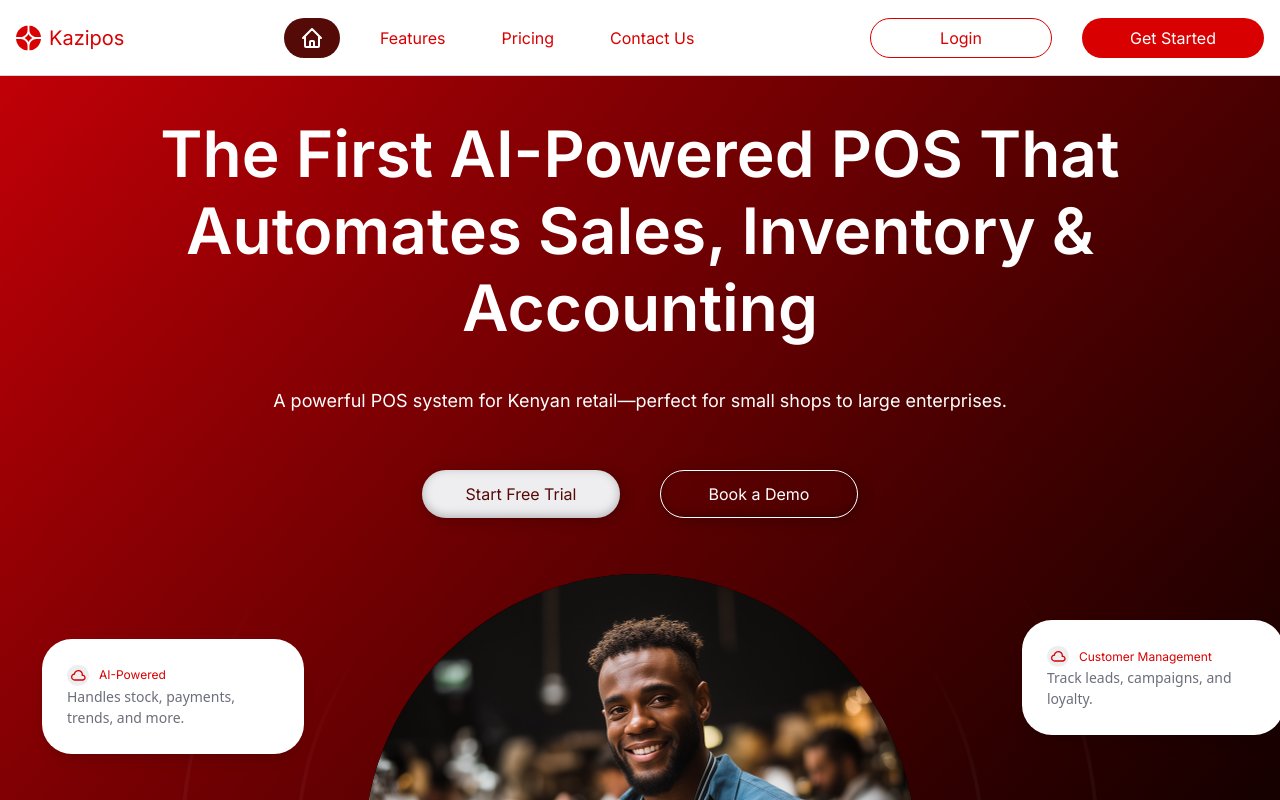
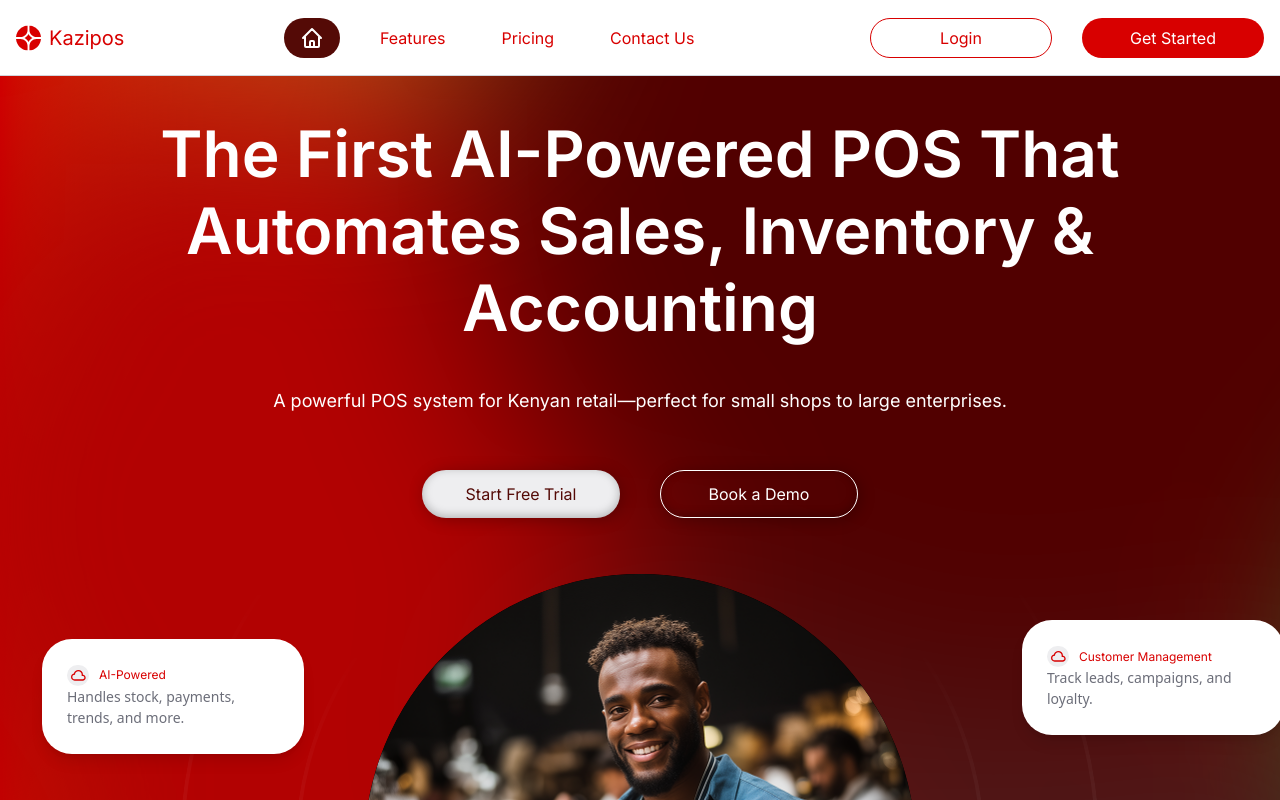
Before and after one commit to gitaujustus/kazipos, a Next.js app: page / in a window 1280 px wide. Shown: the top 800 px of the page. Built offline with nearby package versions, Linux system fonts and the light colour scheme.

Commit message:
SVG Background on Hero

```diff
--- a/components/home/Hero.js
+++ b/components/home/Hero.js
@@ -1,4 +1,4 @@
-import { Cloud } from "@/icons";
+import { Cloud, HeroGradient } from "@/icons";
 import React from "react";
 
 export default function Hero() {
@@ -79,26 +79,32 @@ export default function Hero() {
   ];
 
   return (
-    <div className="min-h-screen bg-gradient-to-br from-red-700 to-black text-white flex flex-col items-center py-10 px-4">
+    <div className="min-h-screen text-white flex flex-col items-center py-10 px-4 relative overflow-hidden">
+      {/* SVG Background */}
+      <div className="absolute inset-0 w-full h-full z-0">
+        <HeroGradient />
+      </div>
+
+      {/* Content */}
+      <div className="relative z-10">
         <h1 className="text-3xl sm:text-5xl xl:text-[64px] font-inter font-semibold text-center xl:max-w-[1075px] leading-[120%]">
-      The First AI-Powered POS That Automates Sales, Inventory & Accounting
+          The First AI-Powered POS That Automates Sales, Inventory & Accounting
         </h1>
         <p className="text-center text-sm sm:text-lg xl:text-[18px] pt-[41px] pb-[55px] font-inter">
           A powerful POS system for Kenyan retail—perfect for small shops to large enterprises.
         </p>
 
-      <div className="flex gap-[40px]">
-        <button className="bg-neutral-light hover:bg-red_reign  hover:border hover:border-e-neutral-highlight  text-baragon_brown hover:text-white font-inter xl:w-[198px] xl:h-[48px] px-[15px] py-[10px] rounded-[35px] shadow-[2px_2px_15px_rgba(0,0,0,0.25),inset_0px_-2px_10px_rgba(0,0,0,0.25)] relative z-20">
+        <div className="flex gap-[40px] items-center justify-center">
+          <button className="bg-neutral-light hover:bg-red_reign hover:border hover:border-e-neutral-highlight text-baragon_brown hover:text-white font-inter xl:w-[198px] xl:h-[48px] px-[15px] py-[10px] rounded-[35px] shadow-[2px_2px_15px_rgba(0,0,0,0.25),inset_0px_-2px_10px_rgba(0,0,0,0.25)] relative z-20">
             Start Free Trial
           </button>
-
           <button className="border border-white text-white font-inter xl:w-[198px] xl:h-[48px] p-[10px] rounded-[35px] shadow-[2px_2px_15px_rgba(0,0,0,0.25),inset_0px_-2px_10px_rgba(0,0,0,0.25)] hover:bg-white hover:text-red_reign relative z-20">
             Book a Demo
           </button>
         </div>
 
         <div className="relative w-full max-w-[920px] mx-auto aspect-square -top-12 sm:-top-32">
-        {/* Concentric Rings - Replaced with gradient rings */}
+          {/* Concentric Rings */}
           <ConcentricRingsWithGradient className="absolute inset-0" />
 
           {/* Image */}
@@ -124,25 +130,8 @@ export default function Hero() {
               </div>
             ))}
           </div>
-
-        {/* Feature bubbles for small screens */}
-        {/* <div className="block xl:hidden">
-          {featuresSmall.map((featuresSmall, index) => (
-            <div key={index} className="absolute z-20" style={featuresSmall.position}>
-              <Feature icon={<Cloud />} text={featuresSmall.text} desc={featuresSmall.desc} />
         </div>
-          ))}
-        </div> */}
       </div>
-
-      {/* Feature bubbles for smaller screens */}
-      {/* <div className="lg:hidden mt-10 px-4">
-        <div className="grid grid-cols-1 gap-6">
-          {features.map((feature, index) => (
-            <Feature key={index} icon={<Cloud />} text={feature.text} desc={feature.desc} />
-          ))}
-        </div>
-      </div> */}
     </div>
   );
 }
@@ -161,9 +150,8 @@ function Feature({ icon, text, desc }) {
   );
 }
 
-// New component with gradient rings using pseudo-elements
 function ConcentricRingsWithGradient() {
-  const rings = [49.95, 75, 100.05, 124.95, 150]; // Percentages of the parent container
+  const rings = [49.95, 75, 100.05, 124.95, 150];
 
   return (
     <div className="absolute inset-0 z-0 overflow-hidden">
@@ -178,10 +166,10 @@ function ConcentricRingsWithGradient() {
             top: "50%",
             transform: "translate(-50%, -50%)",
             background: "transparent",
-            border: "4px solid #FFFFFF", // Switch to border for clearer stroke
-            maskImage: "linear-gradient(to bottom, transparent 20%, black 80%)", // Keep your original partial visibility
+            border: "4px solid #FFFFFF",
+            maskImage: "linear-gradient(to bottom, transparent 20%, black 80%)",
             WebkitMaskImage: "linear-gradient(to bottom, transparent 20%, black 80%)",
-            opacity: 0.1, // Subtle effect
+            opacity: 0.1,
           }}
         />
       ))}
--- a/icons.js
+++ b/icons.js
@@ -23,3 +23,24 @@ export const Cloud = () => (
 </svg>
 
 );
+
+
+export const HeroGradient = ({clasName=""}) => (
+    <svg className="" viewBox="0 0 1440 1932" fill="none" xmlns="http://www.w3.org/2000/svg">
+<g filter="url(#filter0_f_3220_2435)">
+<rect y="25.9473" width="1537" height="1677.81" fill="#B20202"/>
+<ellipse cx="340.5" cy="493.117" rx="474.5" ry="467.17" fill="#B20202"/>
+<circle cx="1048" cy="1135.14" r="614.632" fill="#4F1919"/>
+<circle cx="463.302" cy="1334.7" r="597.302" fill="#B20202"/>
+<circle cx="1147.66" cy="83.3403" r="627.34" fill="#510000"/>
+</g>
+<defs>
+<filter id="filter0_f_3220_2435" x="-352.7" y="-762.7" width="2346.4" height="2913.4" filterUnits="userSpaceOnUse" color-interpolation-filters="sRGB">
+<feFlood flood-opacity="0" result="BackgroundImageFix"/>
+<feBlend mode="normal" in="SourceGraphic" in2="BackgroundImageFix" result="shape"/>
+<feGaussianBlur stdDeviation="109.35" result="effect1_foregroundBlur_3220_2435"/>
+</filter>
+</defs>
+</svg>
+
+);
```
Lines whose indentation alone changed are shown as unchanged.
